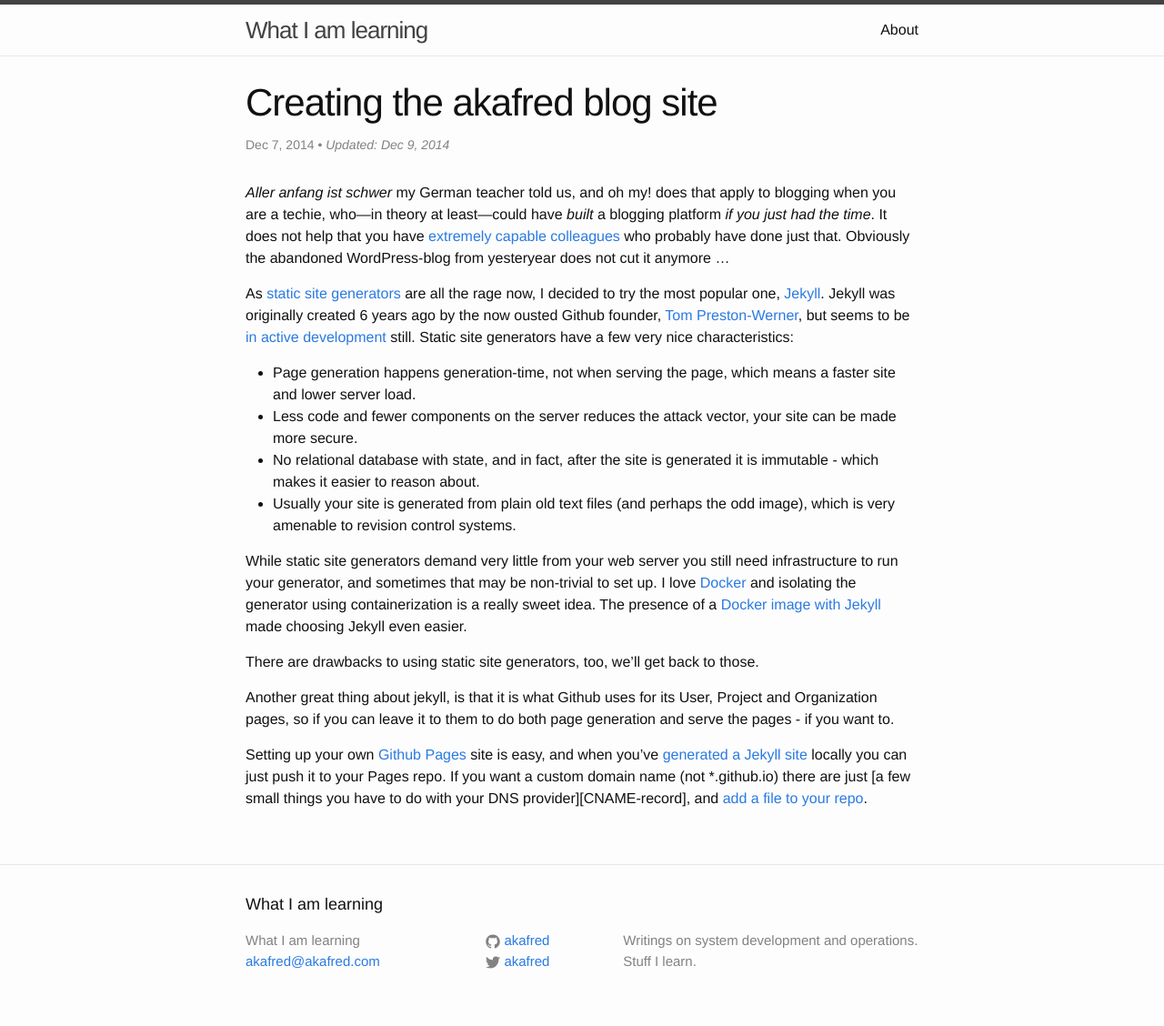
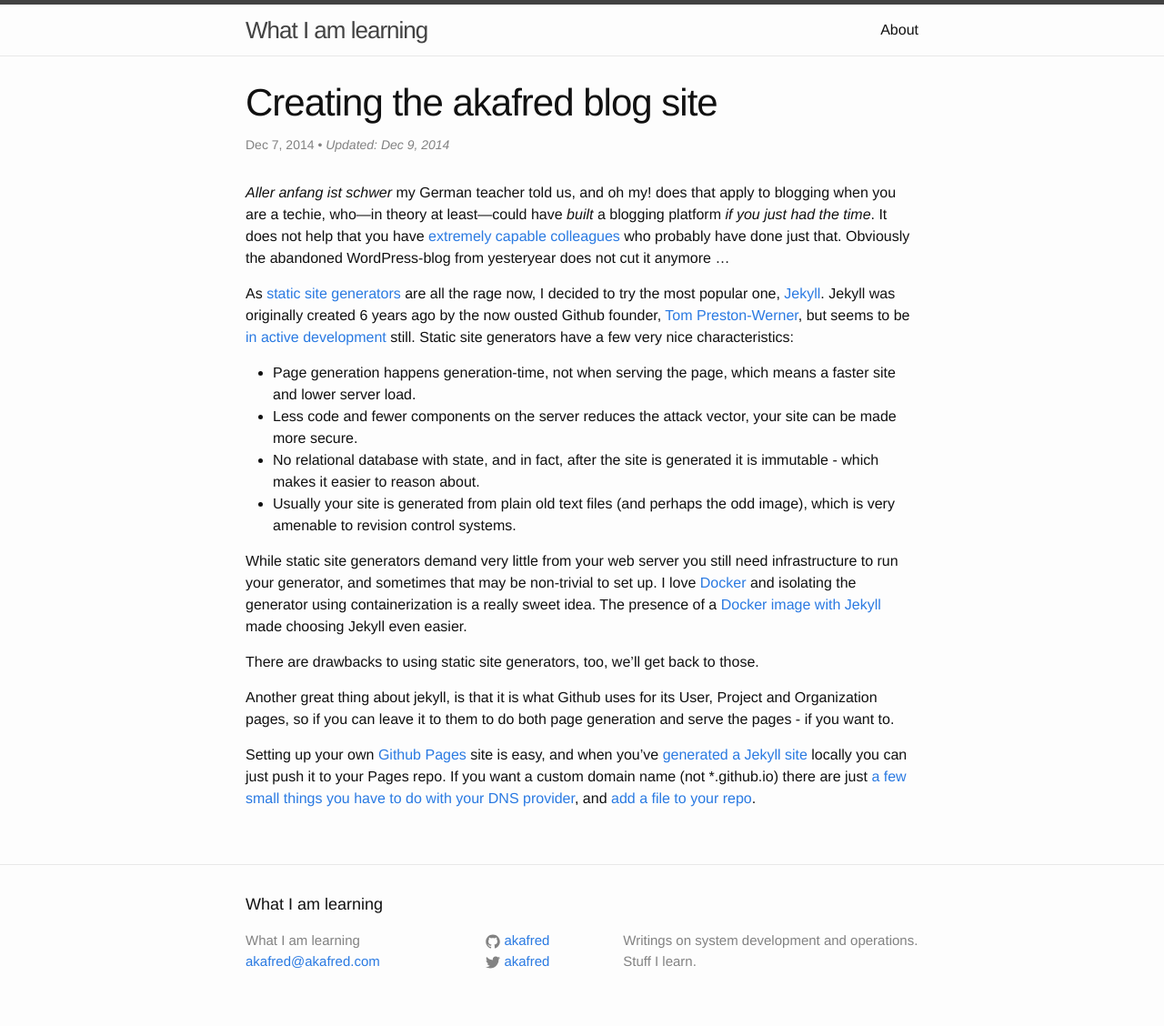
Before and after one commit to camillesalvador/akafred.github.io, a Jekyll site: the page built from _posts/2014-12-07-creating-the-akafred-site.markdown, in a window 1280 px wide. Shown: the whole page at 91% size. Built offline with Jekyll 4.4.1, drawn with Linux system fonts in a browser that asks for light colours; part of the change alters nothing that is shown.

Commit message:
Fix link issue.

```diff
--- a/_posts/2014-12-07-creating-the-akafred-site.markdown
+++ b/_posts/2014-12-07-creating-the-akafred-site.markdown
@@ -31,4 +31,4 @@ Setting up your own [Github Pages][pages] site is easy, and when you've [generat
 [grahamc_jekyll]: https://registry.hub.docker.com/u/grahamc/jekyll/
 [pages]: https://pages.github.com/
 [CNAME-file]: https://help.github.com/articles/adding-a-cname-file-to-your-repository/
-[subdomain]: https://help.github.com/articles/tips-for-configuring-a-cname-record-with-your-dns-provider/
+[CNAME-record]: https://help.github.com/articles/tips-for-configuring-a-cname-record-with-your-dns-provider/
```
